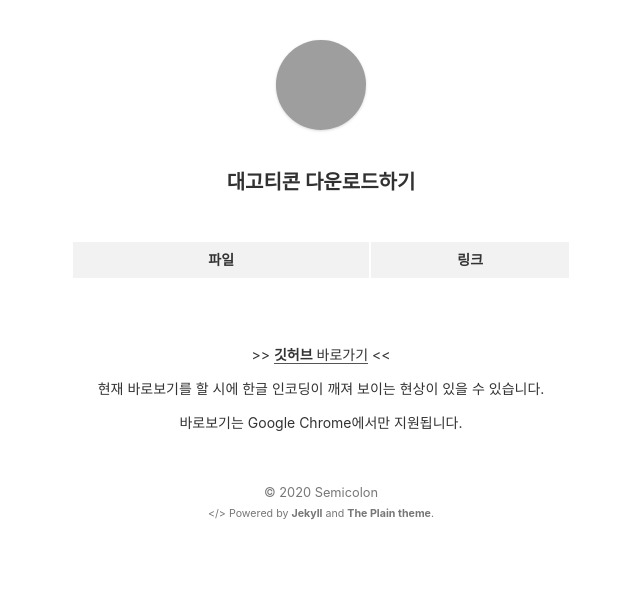
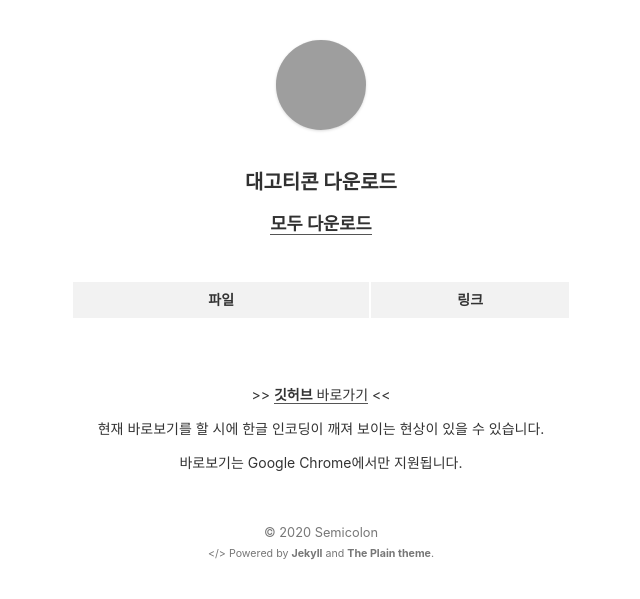
Before and after one commit to ilikekth/gcdstoday.github.io, a Jekyll site: the page built from emoticon.html, in a window 1280 px wide. Shown: the top 599 px of the page, without its empty margins (319-959 px from the left). Built offline with Jekyll 4.4.1, drawn with Linux system fonts in a browser that asks for light colours; grey boxes are pictures that could not be loaded.

Commit message:
Update emoticon.html

```diff
--- a/emoticon.html
+++ b/emoticon.html
@@ -4,7 +4,8 @@ layout: default
 
 <section>
 
-  <center><h3>대고티콘 다운로드하기</h3></center>
+  <center><h3>대고티콘 다운로드</h3></center>
+  <center><h5><a href="files-emoticons/모두 다운로드.zip">모두 다운로드</a></h5>
   <table>
       <thead>
          <tr>
```
